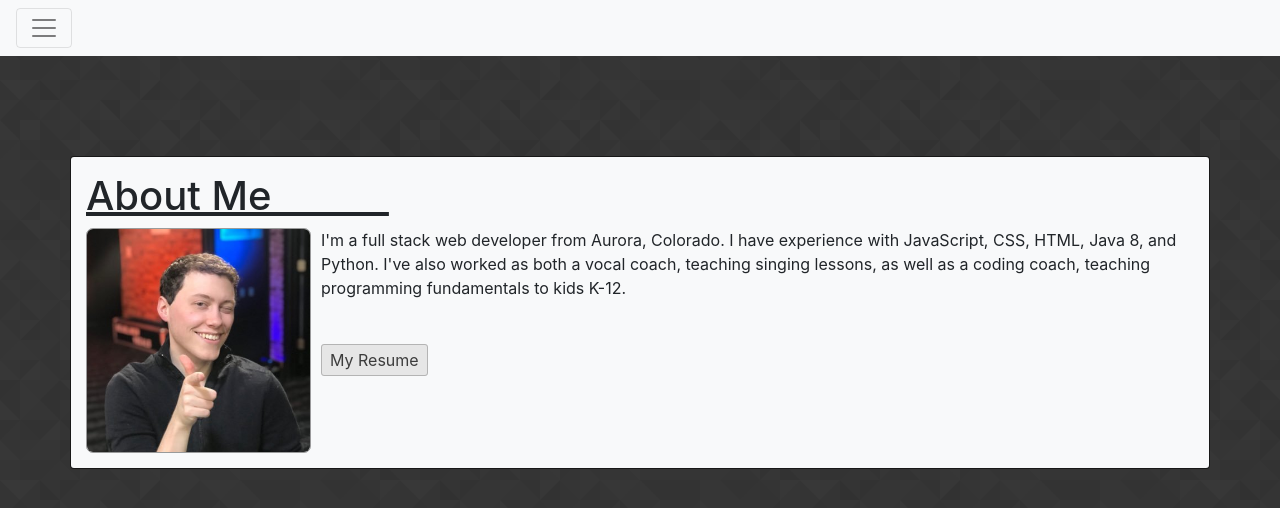
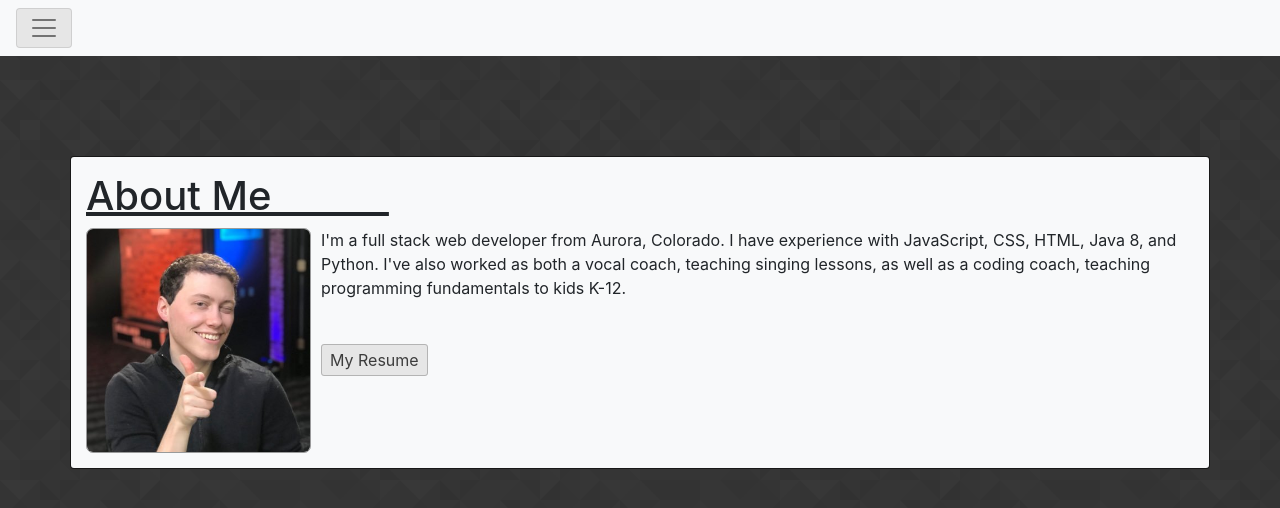
Before and after one commit to gsonnier333/gsonnier333.github.io, a React (Create React App) app: page /about in a window 1280 px wide. Shown: the top 508 px of the page. Built offline with nearby package versions, Linux system fonts and the light colour scheme.

Commit message:
styling updates to buttons, now darken when clicked for clearer ux

```diff
--- a/src/components/Header.js
+++ b/src/components/Header.js
@@ -5,8 +5,8 @@ export default class Header extends Component {
 	render() {
 		return (
 			<Navbar bg="light" expand="false">
-				<Navbar.Toggle aria-controls="responsive-navbar-nav" />
-				<Navbar.Collapse id="responsive-navbar-nav">
+				<Navbar.Toggle className="navbarToggleBtn" />
+				<Navbar.Collapse>
 					<Nav>
 						<Nav.Link href="#">Test</Nav.Link>
 					</Nav>
--- a/src/index.css
+++ b/src/index.css
@@ -50,10 +50,22 @@ div.customCont {
 }
 
 .customLink:hover {
-	color: rgb(60, 60, 60);
-	box-shadow: -1px -1px 5px rgb(140, 140, 140) inset,
-		1px 1px 5px rgb(140, 140, 140) inset,
-		-1px 1px 5px rgb(140, 140, 140) inset,
-		1px -1px 5px rgb(140, 140, 140) inset;
+	color: rgb(40, 40, 40);
 	background-color: rgb(200, 200, 200);
 }
+
+.customLink:active {
+	background-color: rgb(180, 180, 180);
+}
+
+.navbarToggleBtn {
+	background-color: rgb(230, 230, 230);
+}
+
+.navbarToggleBtn:hover {
+	background-color: rgb(200, 200, 200);
+}
+
+.navbarToggleBtn:active {
+	background-color: rgb(180, 180, 180);
+}
```
